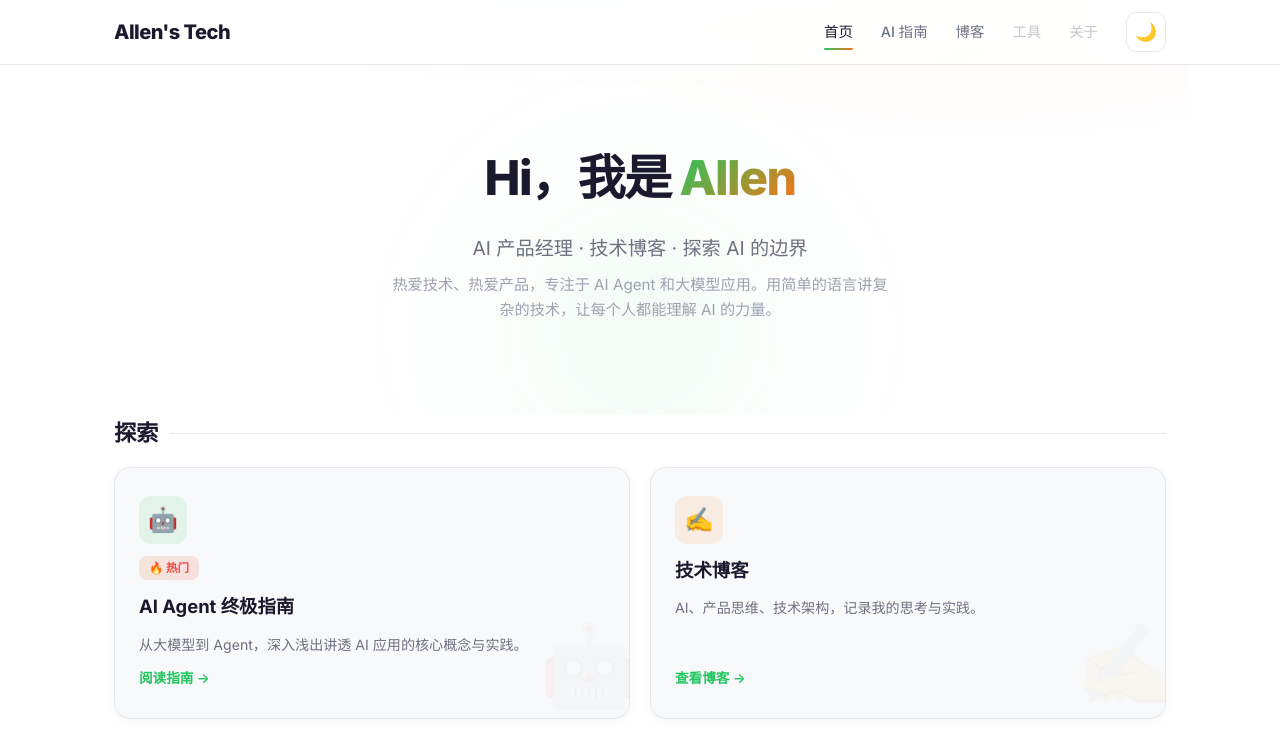
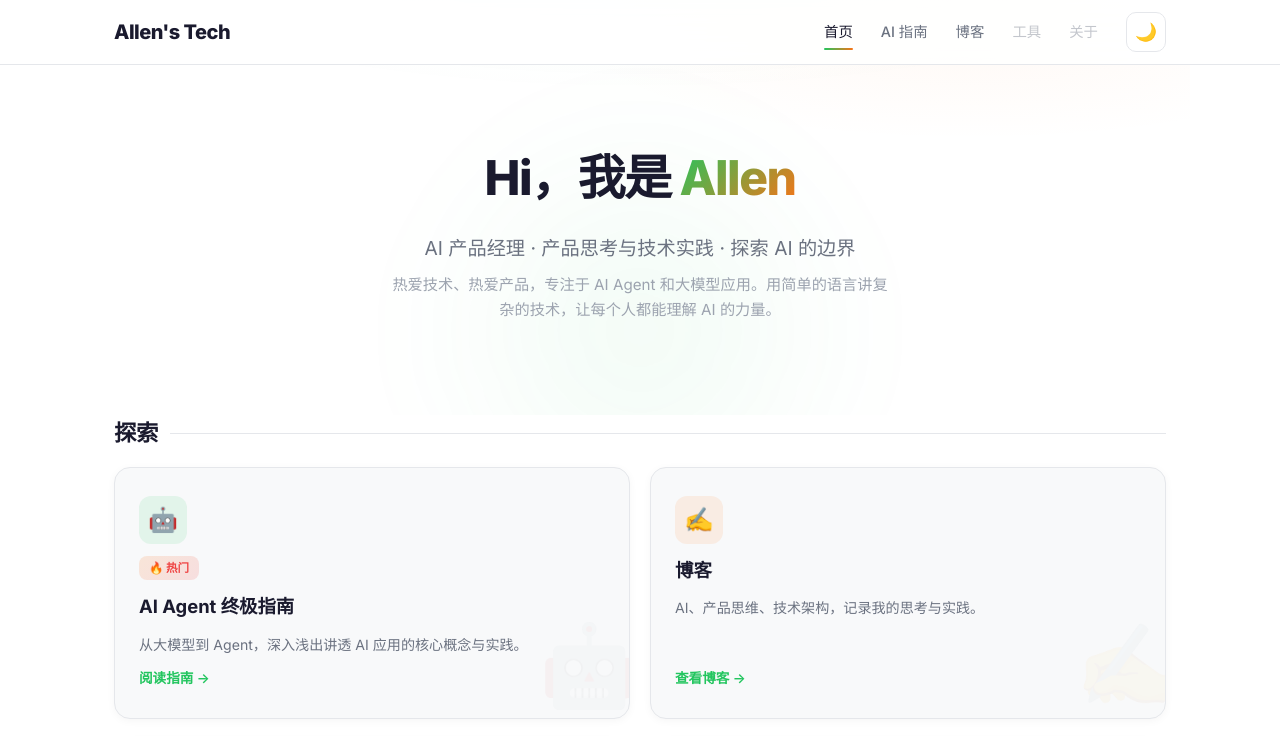
Before and after one commit to Allenyang007/allen-site, a website: page index.html in a window 1280 px wide. Shown: the top 736 px of the page. Drawn offline with Linux system fonts and the light colour scheme.

Commit message:
首页：博客卡片名称和副标题更新

```diff
--- a/index.html
+++ b/index.html
@@ -392,7 +392,7 @@ footer{
 
 <section class="hero">
   <h1>Hi，我是 <span>Allen</span></h1>
-  <p class="hero-subtitle">AI 产品经理 · 技术博客 · 探索 AI 的边界</p>
+  <p class="hero-subtitle">AI 产品经理 · 产品思考与技术实践 · 探索 AI 的边界</p>
   <p class="hero-intro">热爱技术、热爱产品，专注于 AI Agent 和大模型应用。用简单的语言讲复杂的技术，让每个人都能理解 AI 的力量。</p>
 </section>
 
@@ -411,7 +411,7 @@ footer{
   </a>
   <a href="/blog/" class="card fade-in" data-bg-icon="✍️">
     <div class="card-icon orange">✍️</div>
-    <h3>技术博客</h3>
+    <h3>博客</h3>
     <p>AI、产品思维、技术架构，记录我的思考与实践。</p>
     <span class="arrow">查看博客 →</span>
   </a>
```
